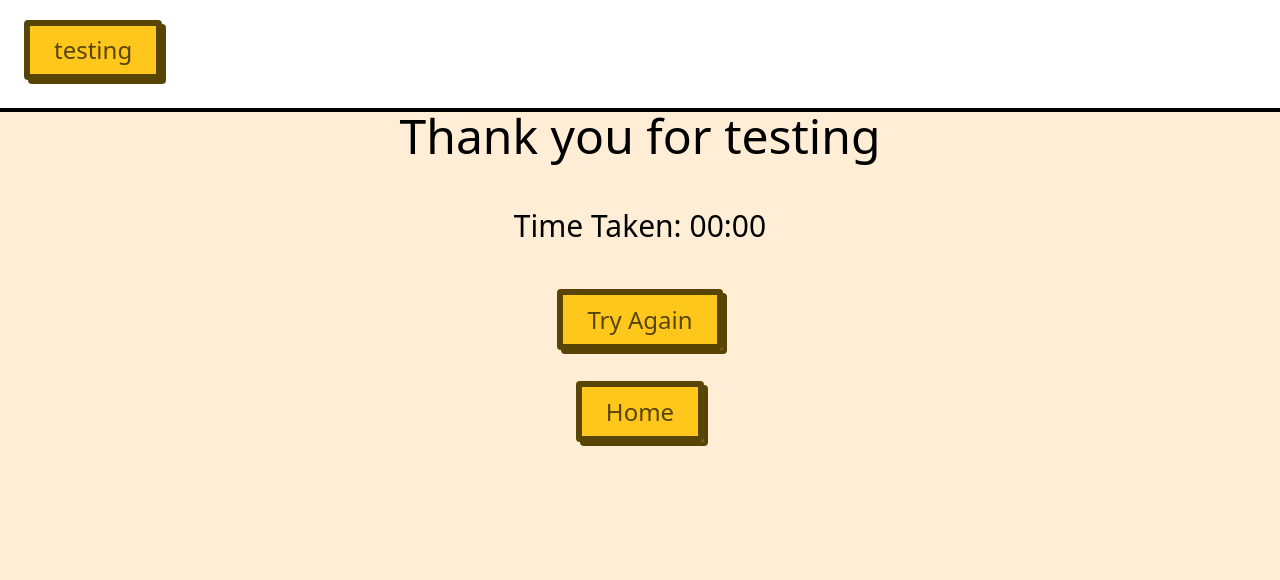
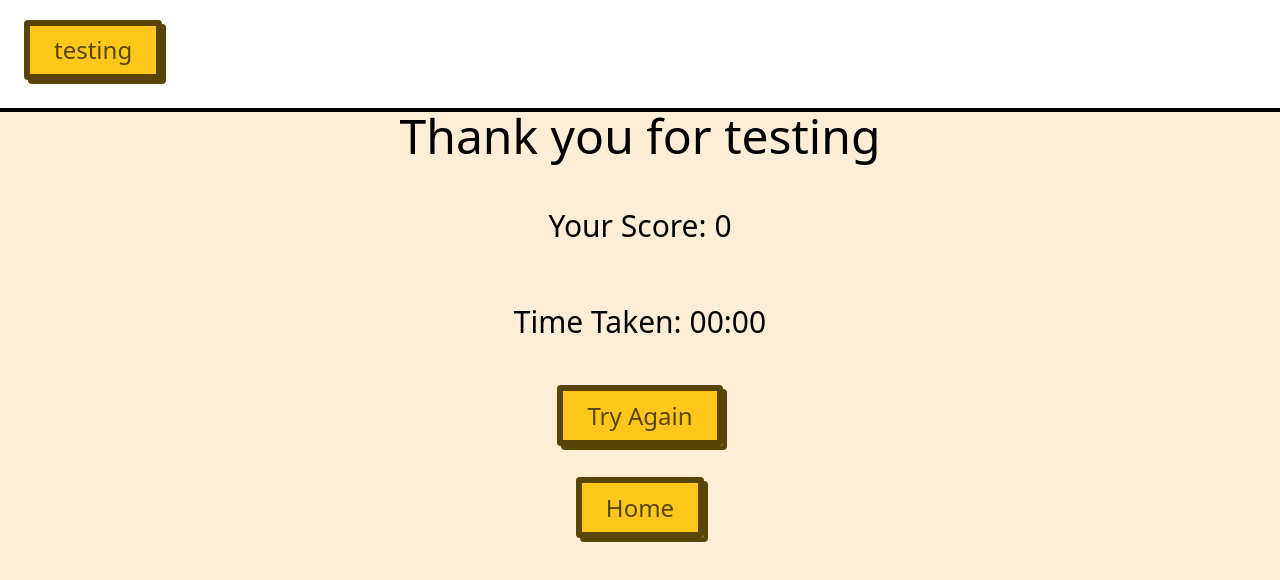
Before and after one commit to shaikhyakubhossain/quiz-app, a Next.js app: page /Result in a window 1280 px wide. Shown: the top 580 px of the page. Built offline with nearby package versions, Linux system fonts and the light colour scheme.

Commit message:
Add PointsCounter component and its functionality, refactor code, update DisplayScore component

```diff
--- a/src/app/component/DisplayScore/display-score.component.tsx
+++ b/src/app/component/DisplayScore/display-score.component.tsx
@@ -8,6 +8,7 @@ import { useRouter } from 'next/navigation';
 import { RootState } from '../../../lib/store';
 import { useSelector, useDispatch } from 'react-redux';
 import { resetTime } from '@/lib/features/mainTimer/mainTimerSlice';
+import { resetPoints } from '@/lib/features/pointsCounter/pointsCounterSlice';
 
 
 
@@ -18,6 +19,7 @@ type propsType = {
 export default function DisplayScore(props: propsType): JSX.Element {
 
     const time = useSelector((state: RootState) => state.mainTimer.time);
+    const score = useSelector((state: RootState) => state.pointsCounter.points);
     const dispatch = useDispatch();
 
     const router = useRouter();
@@ -25,6 +27,7 @@ export default function DisplayScore(props: propsType): JSX.Element {
     const handleRouteChangeOnBtnClick = (url: string) => {
 
         dispatch(resetTime());
+        dispatch(resetPoints());
 
         router.push(url);
 
@@ -33,6 +36,7 @@ export default function DisplayScore(props: propsType): JSX.Element {
     return (
         <div className={`${styles.mainContainer}`}>
             <MenuOptions>
+                <div className={`text-3xl`} >Your Score: {score}</div >
                 <div className={`text-3xl`} >Time Taken: {displayTime(time)}</div >
                 <div><Btn onClick={() => handleRouteChangeOnBtnClick('/Question/1')}>Try Again</Btn></div>
                 <div><Btn onClick={() => handleRouteChangeOnBtnClick('/')}>Home</Btn></div>
--- a/src/app/component/Options/options.component.tsx
+++ b/src/app/component/Options/options.component.tsx
@@ -5,6 +5,8 @@ import { shuffleOptions } from '../../constants/Utils/methods';
 import Btn from '../Btn/btn.component';
 import { useRouter } from 'next/navigation';
 
+import { useDispatch } from 'react-redux';
+import { incrementPoints } from '../../../lib/features/pointsCounter/pointsCounterSlice';
 
 
 type propsType = {
@@ -20,6 +22,8 @@ export default function Options(props: propsType): JSX.Element {
     const [options, setOptions] = useState<string[] | null>(null);
 
     const optionsContainerRef = useRef<HTMLDivElement>(null);
+
+    const dispatch = useDispatch();
 
     const correctColor = "rgb(64, 255, 96)";
     const incorrectColor = "rgb(255, 64, 64)";
@@ -49,6 +53,7 @@ export default function Options(props: propsType): JSX.Element {
             }
             if(target.textContent === props.correct_answer){
                 target.style.backgroundColor = correctColor
+                dispatch(incrementPoints());
             }
             else if(correctAnswerSpan){
                 target.style.backgroundColor = incorrectColor;
@@ -66,6 +71,7 @@ export default function Options(props: propsType): JSX.Element {
     }
 
     const nextQuestion = () => {
+
 
         if(props.maxQuestions >= (props.QuestionNo + 2)){
             router.push('/Question/' + (props.QuestionNo + 2));
--- /dev/null
+++ b/src/app/component/PointsCounter/points-counter.component.tsx
@@ -0,0 +1,22 @@
+"use client";
+import styles from './points-counter.module.scss'
+
+import { RootState } from '../../../lib/store';
+import { useSelector } from 'react-redux';
+
+
+type propsType = {
+
+}
+
+export default function PointsCounter(props: propsType): JSX.Element {
+
+    const points = useSelector((state: RootState) => state.pointsCounter.points)
+
+    return (
+
+        <div className={`${styles.mainContainer} `}>
+            {points} Points
+        </div>
+    )
+}
--- a/src/app/component/StatusBar/status-bar.component.tsx
+++ b/src/app/component/StatusBar/status-bar.component.tsx
@@ -1,5 +1,6 @@
 import styles from './status-bar.module.scss';
 import MainTimer from '../MainTimer/main-timer.component';
+import PointsCounter from '../PointsCounter/points-counter.component';
 
 type propsType = {
     currentQuestion: number,
@@ -10,7 +11,7 @@ export default function StatusBar(props: propsType) {
     return (
         <div className={`${styles.mainContainer} flex justify-between w-4/5 mx-auto mt-10 pb-3 border-b-4 border-black font-bold`}>
             <div className={`${styles.questionCount}`}>Q {props.currentQuestion}/{props.maxQuestions}</div>
-            <div className={`${styles.pointCount}`}>100 points</div>
+            <PointsCounter />
             <MainTimer/>
         </div>
     );
```
Also changed, not shown: src/app/component/PointsCounter/points-counter.module.scss (added).
